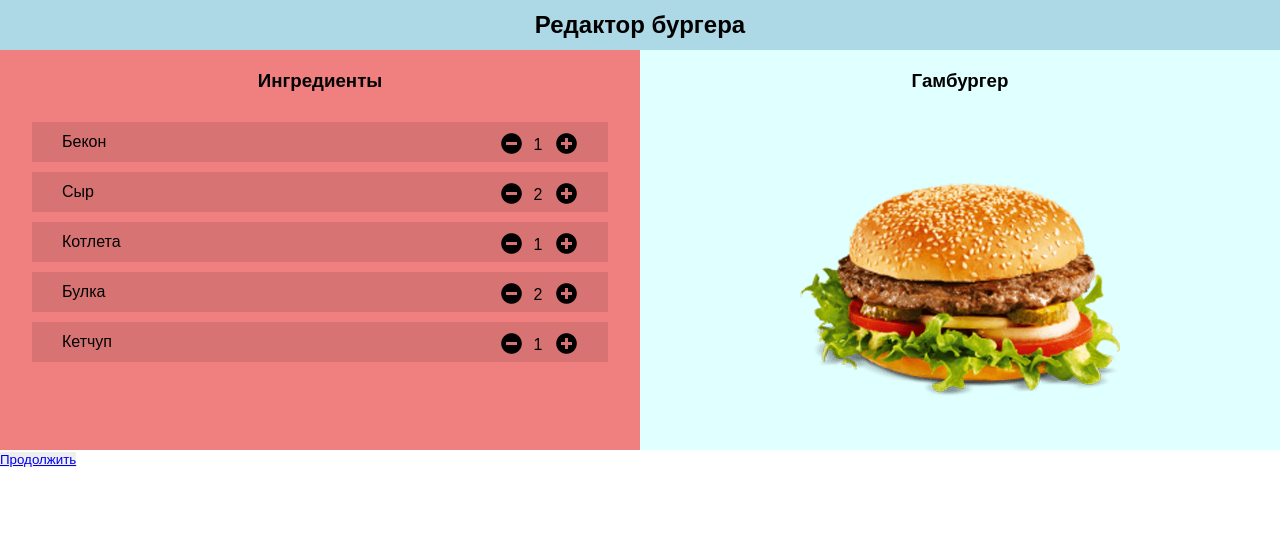
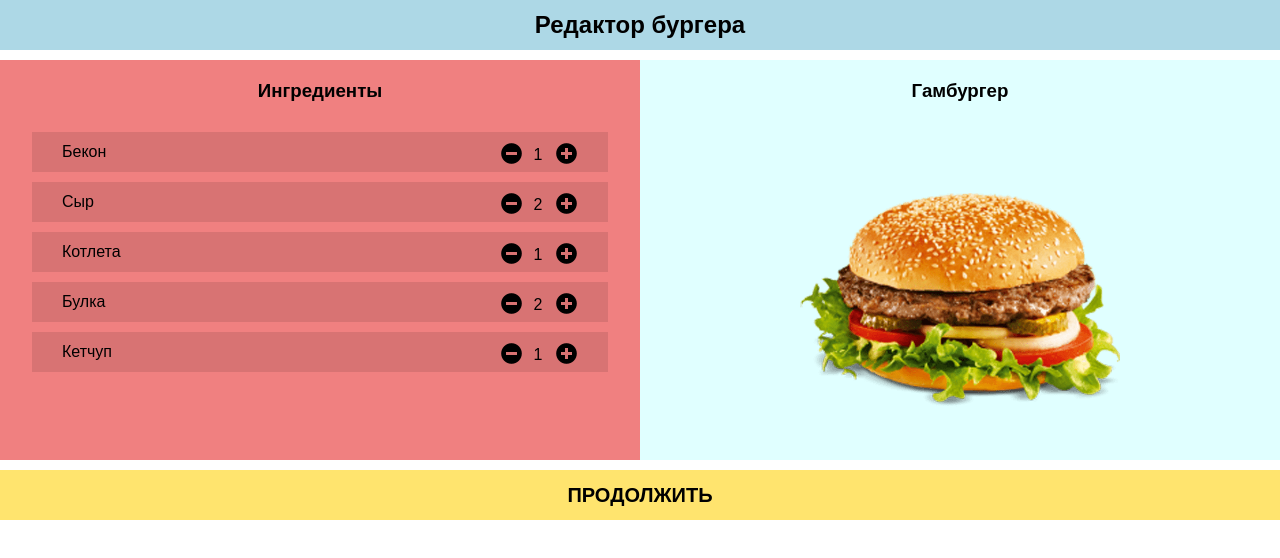
Before and after one commit to reactb0y1/codempire, a React (Create React App) app: page /edit in a window 1280 px wide. Shown: the top 558 px of the page. Built offline with nearby package versions, Linux system fonts and the light colour scheme.

Commit message:
stl Edit Кнопка стилизована

```diff
--- a/src/Edit/Edit.css
+++ b/src/Edit/Edit.css
@@ -5,6 +5,7 @@
     display: flex;
     justify-content: center;
     align-items: center;
+    margin-bottom: 10px;
 }
 
 .EditMid {
@@ -100,3 +101,14 @@
 .EditPhoto {
     display: block;
 }
+
+.EditButton {
+    width: 100%;
+    height: 50px;
+    background-color: #ffe46e;
+    cursor: pointer;
+    font-size: 20px;
+    font-weight: bold;
+    text-transform: uppercase;
+    margin-top: 10px;
+}
--- a/src/Edit/Edit.js
+++ b/src/Edit/Edit.js
@@ -60,9 +60,11 @@ class Edit extends Component {
 
                 </sector>
 
-                <button>
-                    <Link to='/order'>Продолжить</Link>
-                </button>
+                    <Link to='/order'  className='EditLink'>
+                        <button className='EditButton'>
+                            Продолжить
+                        </button>
+                    </Link>
 
             </div>
         )
```
